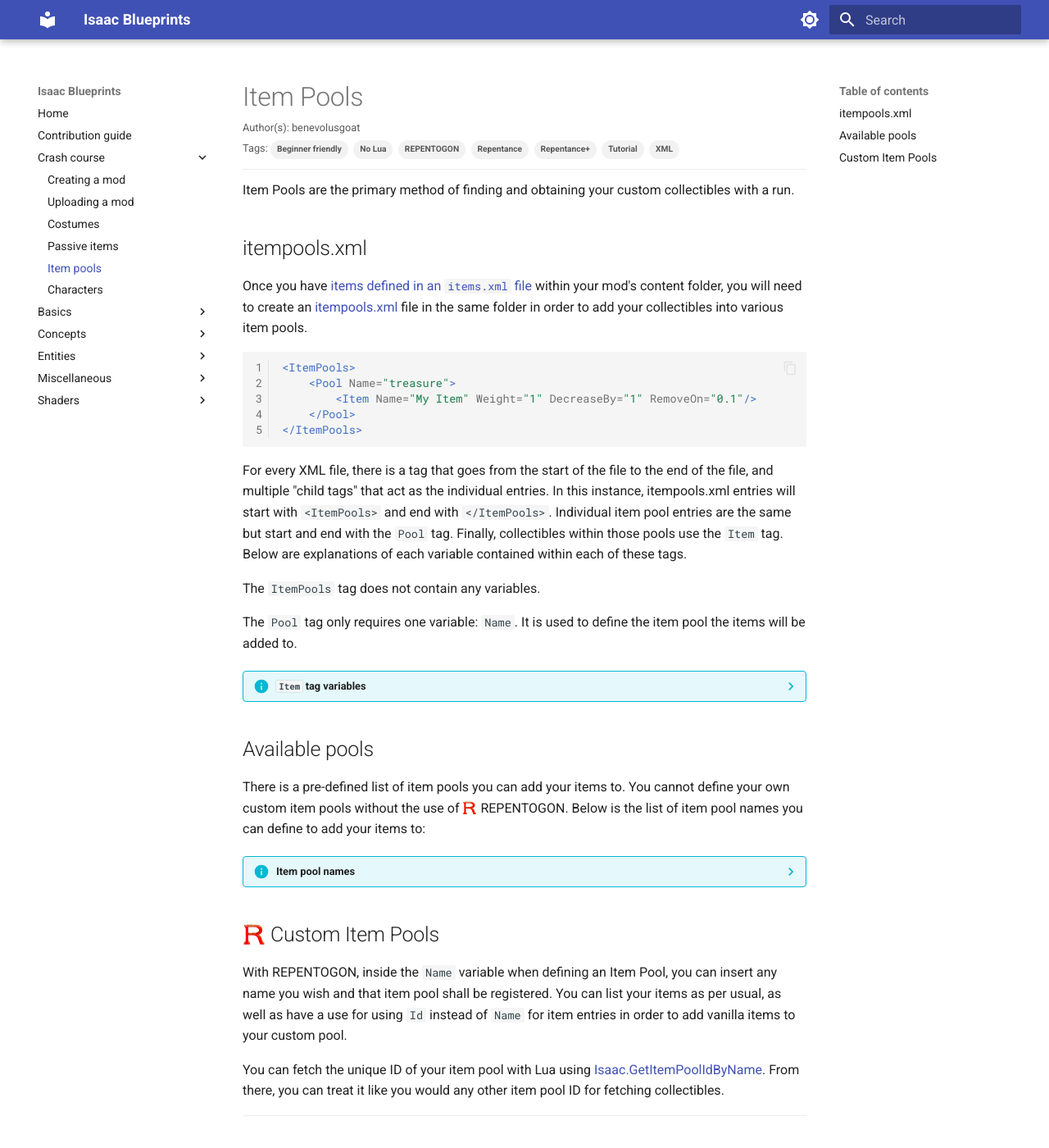
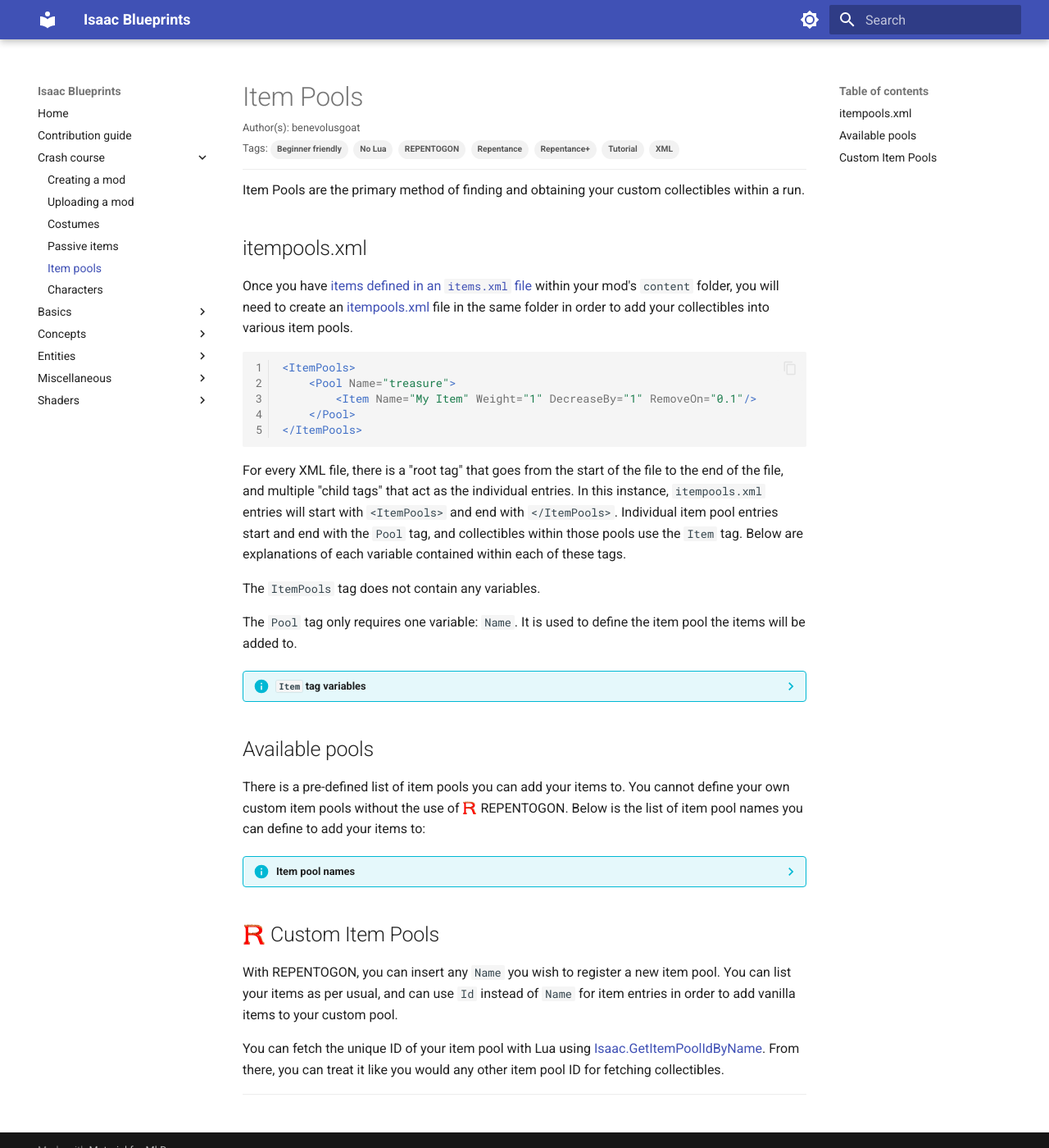
Before and after one commit to catinsurance/IsaacBlueprints, an MkDocs documentation site: the page built from docs/tutorials/crash_course/item_pools.md, in a window 1280 px wide and 1400 px high. Shown: the whole window at 82% size. Built offline with MkDocs 1.6.1 and Material for MkDocs 9.7.7, drawn with Linux system fonts in a browser that asks for light colours; comment, search, counter and statistics services are not loaded.

Commit message:
Item pools page slight revisions

````diff
--- a/docs/tutorials/crash_course/item_pools.md
+++ b/docs/tutorials/crash_course/item_pools.md
@@ -12,10 +12,10 @@
     - REPENTOGON
 ---
 
-Item Pools are the primary method of finding and obtaining your custom collectibles with a run.
+Item Pools are the primary method of finding and obtaining your custom collectibles within a run.
 
 ## itempools.xml
-Once you have [items defined in an `items.xml` file](../crash_course/passive_item.md) within your mod's content folder, you will need to create an [itempools.xml](https://wofsauge.github.io/IsaacDocs/rep/xml/itempools.html) file in the same folder in order to add your collectibles into various item pools.
+Once you have [items defined in an `items.xml` file](../crash_course/passive_item.md) within your mod's `content` folder, you will need to create an [itempools.xml](https://wofsauge.github.io/IsaacDocs/rep/xml/itempools.html) file in the same folder in order to add your collectibles into various item pools.
 
 ```XML
 <ItemPools>
@@ -25,7 +25,7 @@
 </ItemPools>
 ```
 
-For every XML file, there is a tag that goes from the start of the file to the end of the file, and multiple "child tags" that act as the individual entries. In this instance, itempools.xml entries will start with `<ItemPools>` and end with `</ItemPools>`. Individual item pool entries are the same but start and end with the `Pool` tag. Finally, collectibles within those pools use the `Item` tag. Below are explanations of each variable contained within each of these tags.
+For every XML file, there is a "root tag" that goes from the start of the file to the end of the file, and multiple "child tags" that act as the individual entries. In this instance, `itempools.xml` entries will start with `<ItemPools>` and end with `</ItemPools>`. Individual item pool entries start and end with the `Pool` tag, and collectibles within those pools use the `Item` tag. Below are explanations of each variable contained within each of these tags.
 
 The `ItemPools` tag does not contain any variables.
 
@@ -79,6 +79,6 @@
 	|rottenBeggar|Rotten Beggar Pool for all modes|
 
 ## :modding-repentogon: Custom Item Pools
-With REPENTOGON, inside the `Name` variable when defining an Item Pool, you can insert any name you wish and that item pool shall be registered. You can list your items as per usual, as well as have a use for using `Id` instead of `Name` for item entries in order to add vanilla items to your custom pool.
+With REPENTOGON, you can insert any `Name` you wish to register a new item pool. You can list your items as per usual, and can use `Id` instead of `Name` for item entries in order to add vanilla items to your custom pool.
 
 You can fetch the unique ID of your item pool with Lua using [Isaac.GetItemPoolIdByName](https://repentogon.com/Isaac.html#getpoolidbyname). From there, you can treat it like you would any other item pool ID for fetching collectibles.
````
Also changed, not shown: other parts of docs/tutorials/crash_course/item_pools.md (+3 -3 lines).
